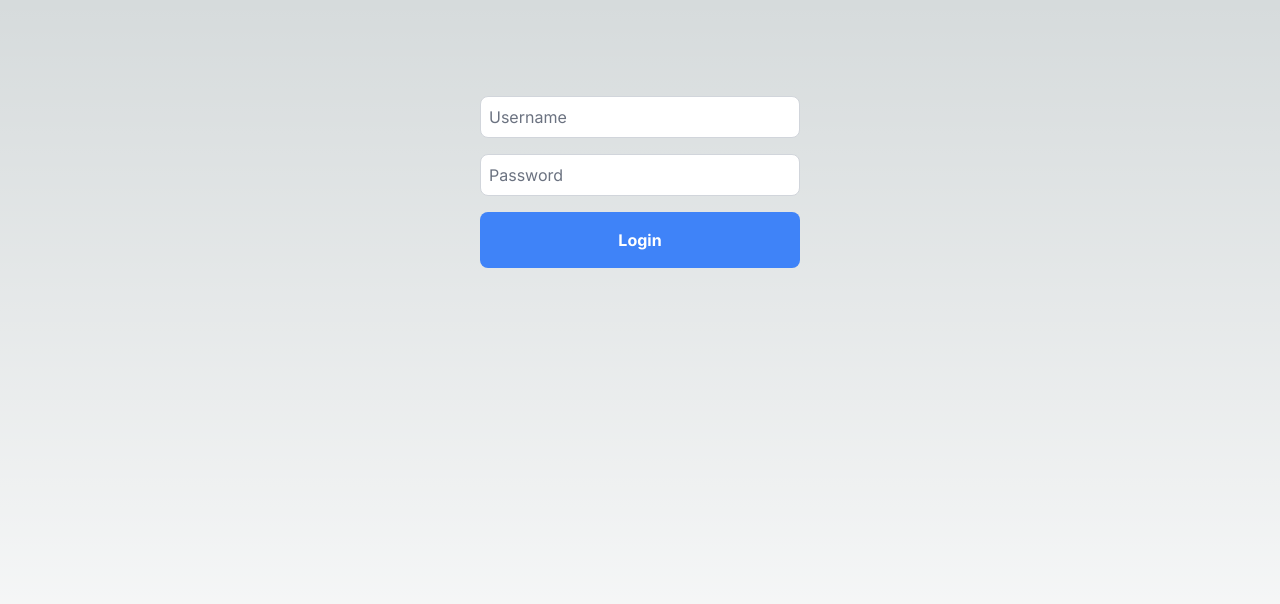
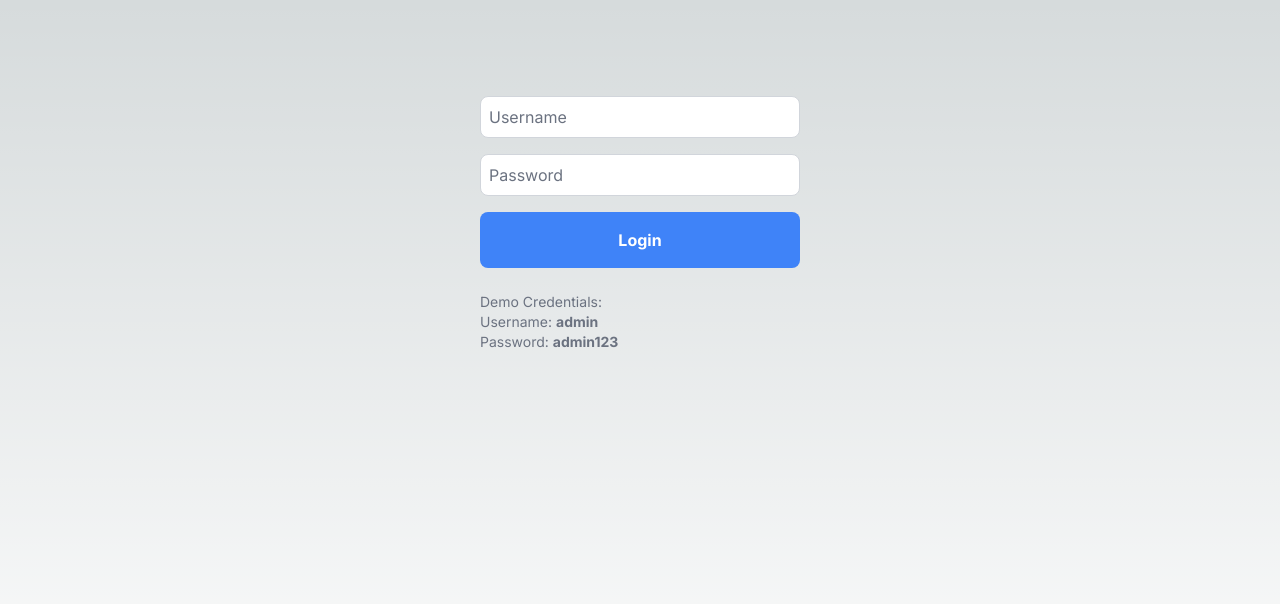
Before and after one commit to Berkayozgun/rising-dashboard, a Next.js app: page / in a window 1280 px wide. Shown: the top 604 px of the page. Built offline with nearby package versions, Linux system fonts and the light colour scheme.

Commit message:
refactor: Add demo credentials to LoginForm component

```diff
--- a/src/app/components/LoginForm.tsx
+++ b/src/app/components/LoginForm.tsx
@@ -55,6 +55,11 @@ const LoginForm = () => {
       >
         Login
       </button>
+      <div className="text-sm text-gray-500 mt-2">
+        Demo Credentials: <br />
+        Username: <strong>admin</strong> <br />
+        Password: <strong>admin123</strong>
+      </div>
     </form>
   );
 };
```
